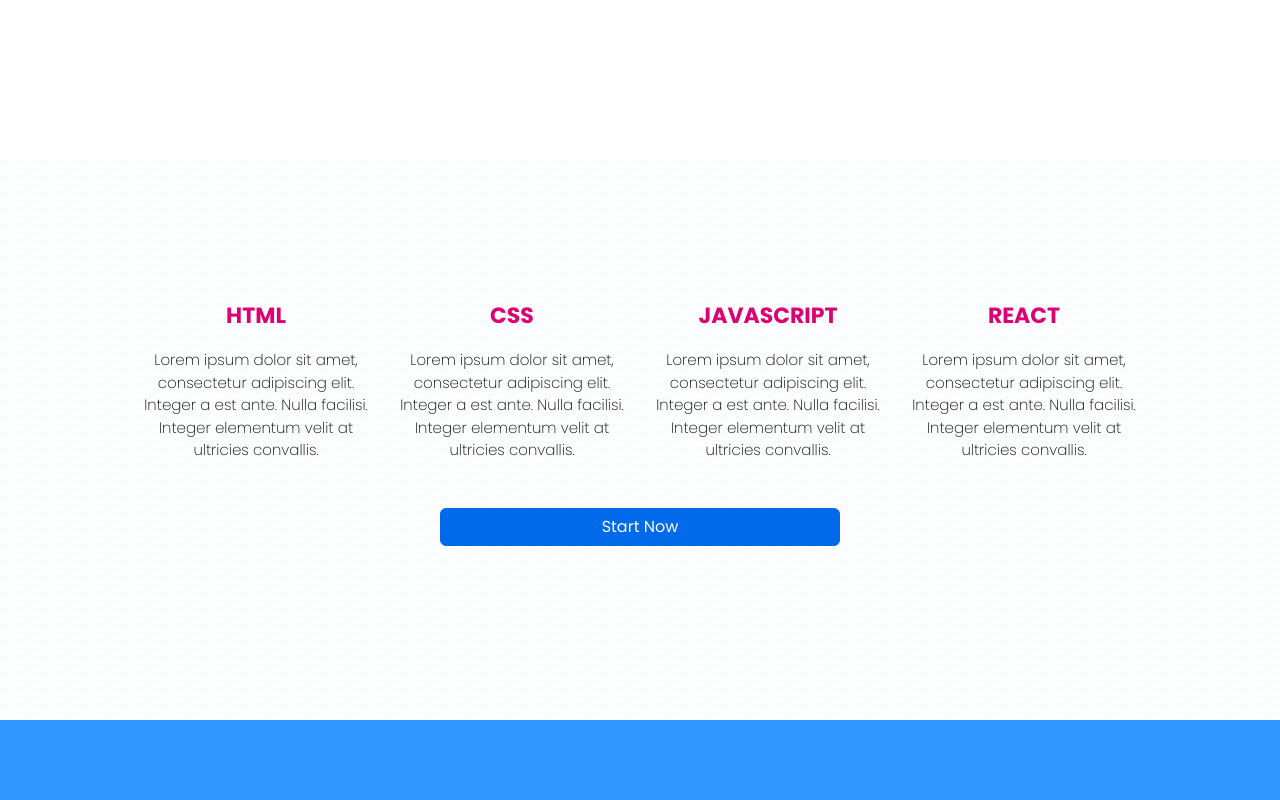
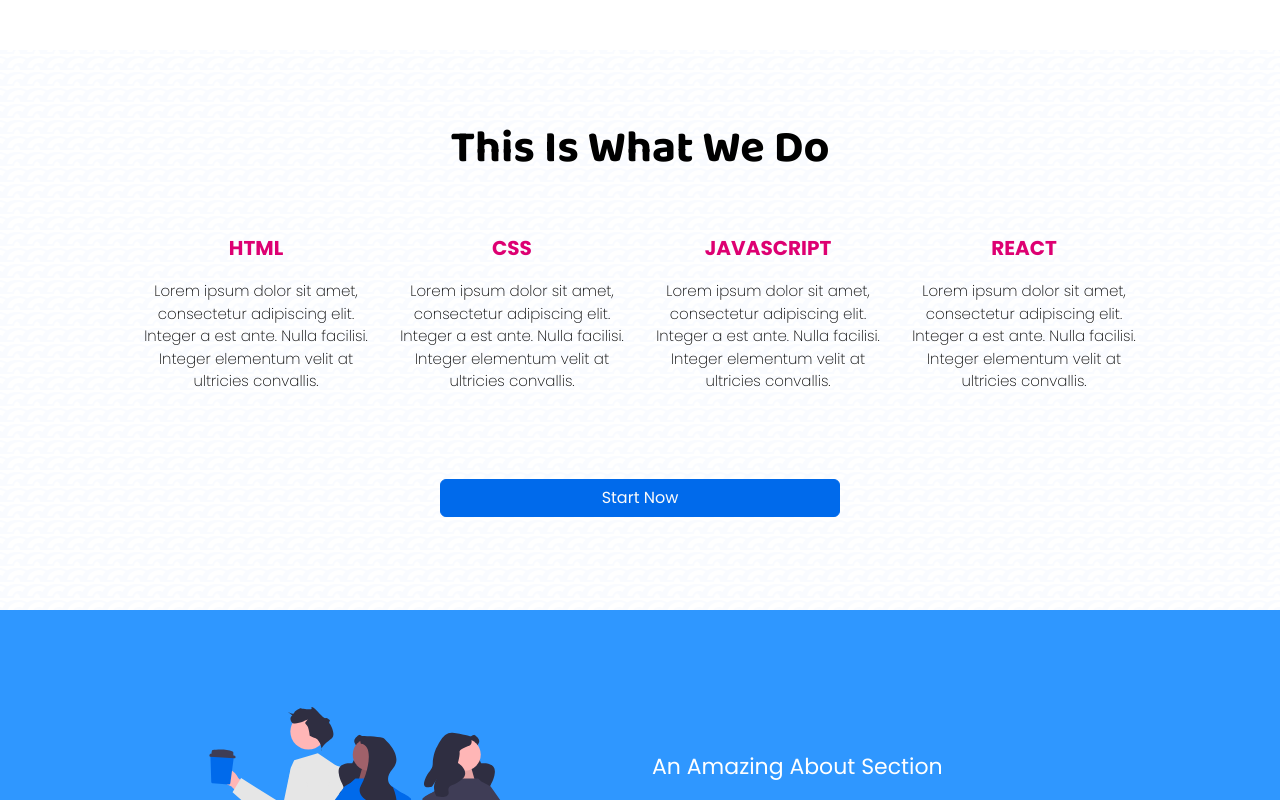
Before and after one commit to thelore85/template-react, a React app: page / in a window 1280 px wide. Shown: the part 760-1560 px from the top of the page. Built offline with nearby package versions, Linux system fonts and the light colour scheme; a web font is replaced by a local one.

Commit message:
css update: fine tuning

```diff
--- a/src/App.css
+++ b/src/App.css
@@ -37,7 +37,6 @@
 }
 
 body{
-
 	font-family: 'Poppins', sans-serif;
 	font-size: 15px;
 	font-weight: 200;
@@ -88,14 +87,12 @@
 .wrapper{
     width: 100%;
     max-width: 1000px;
-    margin: auto;
 }
 
 .wrapper > *{
-  margin-bottom:30px;
   /* padding: 20px; */
-  /* margin-top: 10px;
-  margin-bottom: 10px; */
+  /* margin-top: 10px; */
+  margin-bottom: 20px;
 }
 
 .vertical-align{
--- a/src/components/Hero/Hero.css
+++ b/src/components/Hero/Hero.css
@@ -2,7 +2,7 @@
   z-index:1;
   position: relative;
   background-color: var(--section-bg);
-  min-height: 100vh;
+  min-height: 90vh;
 }
 
 #hero p{
--- a/src/components/Logo/Logo.css
+++ b/src/components/Logo/Logo.css
@@ -2,7 +2,9 @@
 #logo.logo{
   font-size: 25px;
   font-weight: 400;
+  margin: 0;
 }
+
 
 #logo i{
   margin-right: 15px;
--- a/src/components/Menu/Menu.css
+++ b/src/components/Menu/Menu.css
@@ -9,13 +9,16 @@
   display: flex;
   justify-content: space-between;
   width: 100%;
+
 }
 
 /* MENU LINKS */
 #menu .links a{
+
   margin-left: 15px;
 }
 
 #menu .links{
+  margin: 0;
   margin-top: 20px;
 }
--- a/src/components/Product/Product.css
+++ b/src/components/Product/Product.css
@@ -9,9 +9,22 @@
 #product h2{
   color: var(--primary);
   font-weight: 800;
+  font-size: 20px;
 }
 
 #product button{
+  width: 100%;
   max-width: 400px;
-  margin: auto;
 }
+
+#product .button-wrapper{
+  margin-top: 50px;
+}
+
+#product .session-title{
+	font-family: 'Baloo 2', cursive;
+	font-size: 45px;
+	letter-spacing: 0px;
+  margin-bottom: 40px;
+  color: black;
+}
--- a/src/components/Product/Product.js
+++ b/src/components/Product/Product.js
@@ -5,6 +5,10 @@
   return(
     <section id="product">
       <div className="wrapper">
+
+          <div className="row vertical-align">
+            <h2 className="session-title">This is what we do</h2>
+          </div>
 
           <div className="row vertical-align">
             <div className="product-content-wrapper col-md-3">
@@ -30,7 +34,9 @@
           </div>
 
           <div className="row vertical-align">
+            <div className="button-wrapper">
               <button type="button" className="btn btn-secondary">Start Now</button>
+            </div>
           </div>
 
       </div>
```
